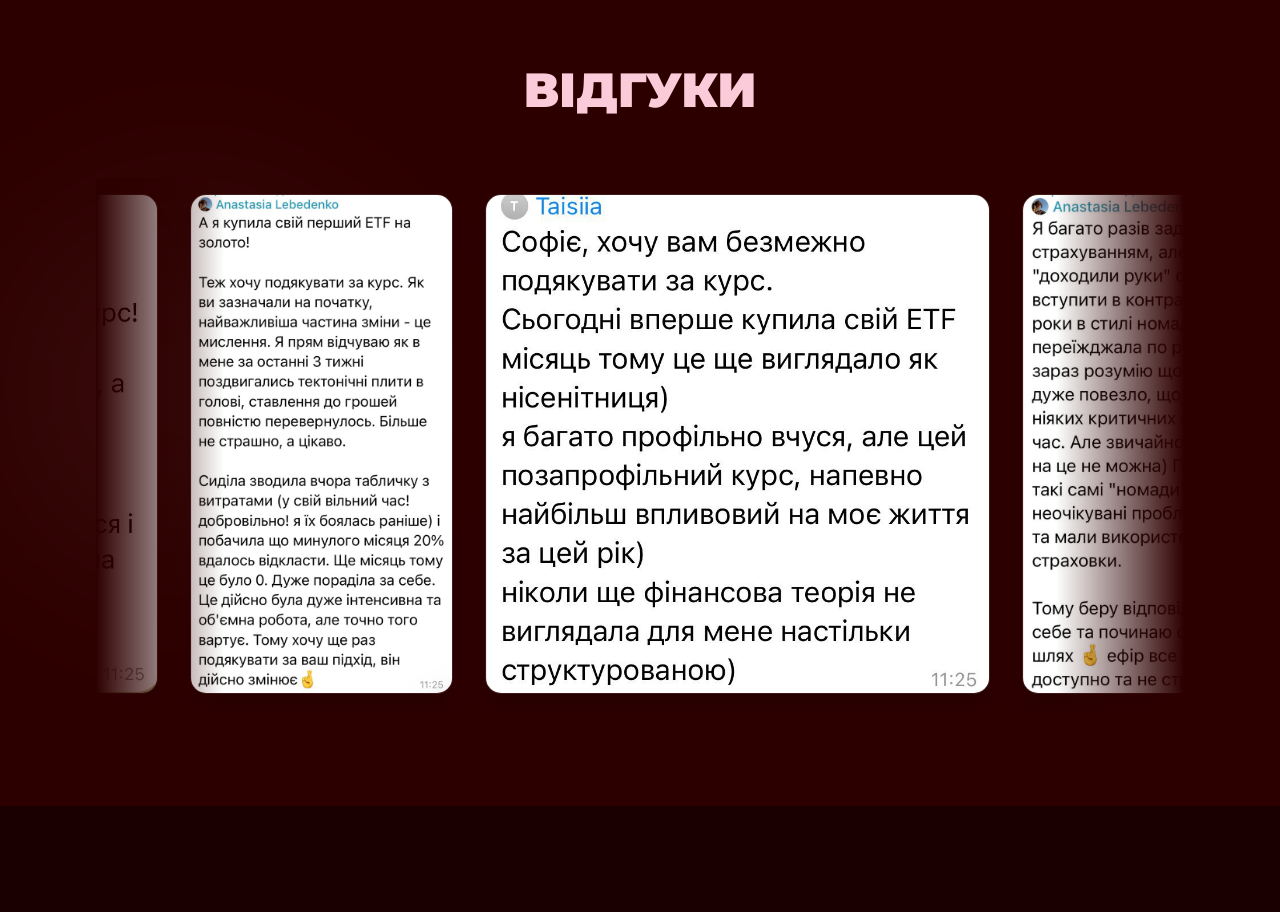
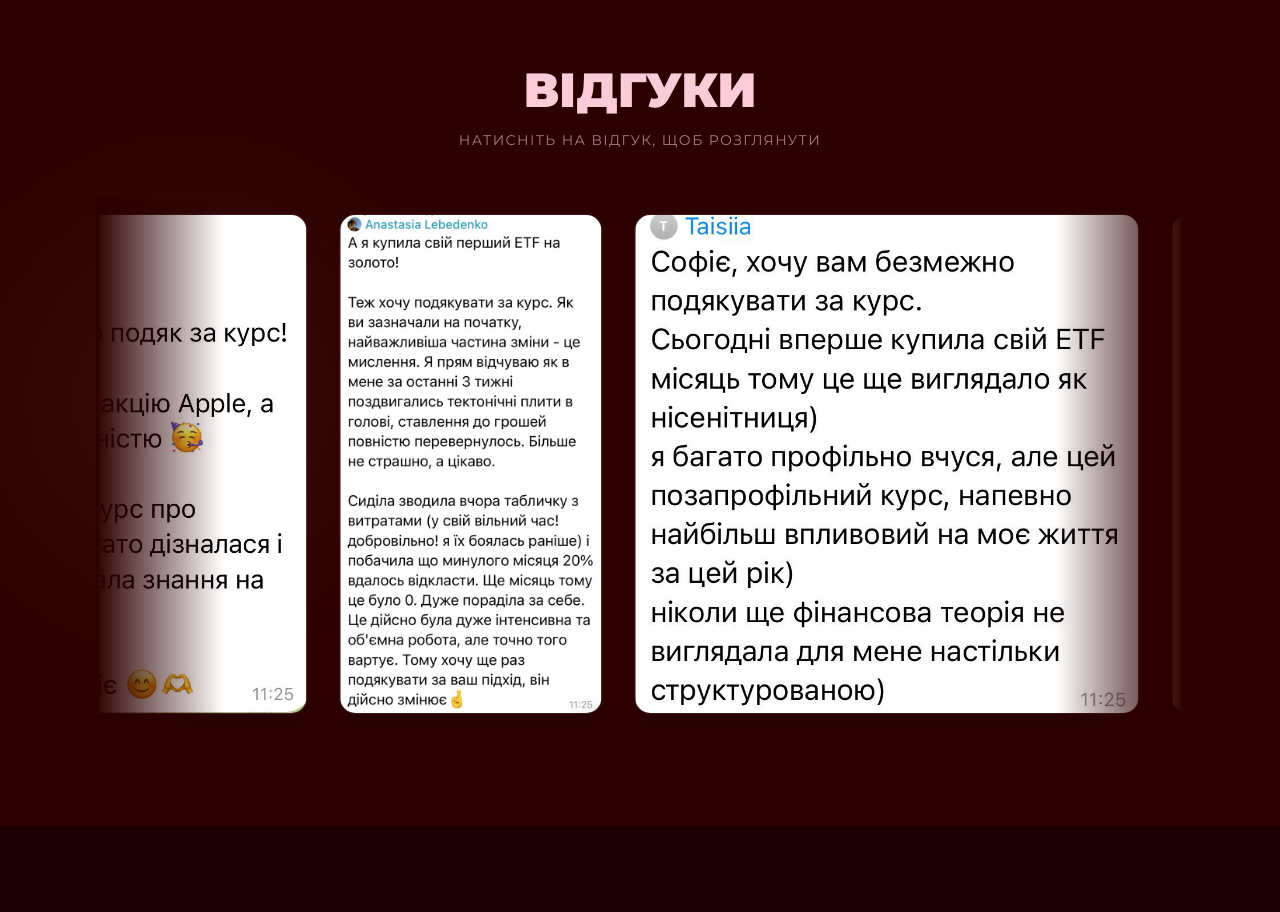
Before and after one commit to YuransiS/economica, a Next.js app: page / in a window 1280 px wide. Shown: the part 8000-8912 px from the top of the page. Built offline with nearby package versions, Linux system fonts and the light colour scheme.

Commit message:
"fix_lightbox_stability_and_add_pause_on_hover"

```diff
--- a/src/components/ReviewsSection.tsx
+++ b/src/components/ReviewsSection.tsx
@@ -1,10 +1,22 @@
 'use client';
 
-import { motion, AnimatePresence } from 'framer-motion';
-import { useState } from 'react';
+import { motion, AnimatePresence, useAnimation } from 'framer-motion';
+import { useState, useEffect } from 'react';
 
 export default function ReviewsSection() {
   const [selectedImage, setSelectedImage] = useState<string | null>(null);
+  const controls = useAnimation();
+
+  useEffect(() => {
+    controls.start({
+      x: [0, "-50%"],
+      transition: {
+        duration: 35,
+        repeat: Infinity,
+        ease: "linear",
+      }
+    });
+  }, [controls]);
 
   const reviews = [
     '/images/otziv_1.jpg',
@@ -25,30 +37,42 @@ export default function ReviewsSection() {
           initial={{ opacity: 0, y: 20 }}
           whileInView={{ opacity: 1, y: 0 }}
           viewport={{ once: true }}
-          className="font-montserrat text-4xl md:text-5xl font-black text-center text-[#FBCBDA] uppercase mb-16"
+          className="font-montserrat text-4xl md:text-5xl font-black text-center text-[#FBCBDA] uppercase mb-4"
         >
           Відгуки
         </motion.h2>
 
-        {/* Infinite Carousel */}
-        <div className="relative overflow-hidden w-full py-4 -mx-4 px-4 lg:mx-0 lg:px-0">
+        <motion.p
+          initial={{ opacity: 0 }}
+          whileInView={{ opacity: 1 }}
+          viewport={{ once: true }}
+          className="text-center text-[#FBCBDA]/60 font-montserrat text-sm uppercase tracking-widest mb-12"
+        >
+          Натисніть на відгук, щоб розглянути
+        </motion.p>
+
+        <div
+          className="relative overflow-hidden w-full py-4 -mx-4 px-4 lg:mx-0 lg:px-0"
+          onMouseEnter={() => controls.stop()}
+          onMouseLeave={() => controls.start({
+            x: [0, "-50%"],
+            transition: { duration: 35, repeat: Infinity, ease: "linear" }
+          })}
+        >
           <motion.div
             className="flex items-center gap-4 md:gap-8"
-            animate={{
-              x: [0, "-50%"],
-            }}
-            transition={{
-              duration: 30,
-              repeat: Infinity,
-              ease: "linear",
-            }}
+            animate={controls}
             style={{ width: "max-content" }}
           >
             {[...reviews, ...reviews].map((src, index) => (
               <motion.div
                 key={index}
                 whileHover={{ scale: 1.05 }}
-                onClick={() => setSelectedImage(src)}
+                onClick={(e) => {
+                  e.stopPropagation();
+                  setSelectedImage(src);
+                  controls.stop();
+                }}
                 className="shrink-0 h-[320px] md:h-[500px] w-auto max-w-[85vw] md:max-w-none rounded-2xl overflow-hidden shadow-xl border border-white/5 bg-white/5 cursor-pointer"
               >
                 <img
@@ -73,13 +97,21 @@ export default function ReviewsSection() {
               initial={{ opacity: 0 }}
               animate={{ opacity: 1 }}
               exit={{ opacity: 0 }}
-              onClick={() => setSelectedImage(null)}
+              onClick={(e) => {
+                e.stopPropagation();
+                setSelectedImage(null);
+                controls.start({
+                  x: [0, "-50%"],
+                  transition: { duration: 35, repeat: Infinity, ease: "linear" }
+                });
+              }}
               className="fixed inset-0 z-[100] bg-black/90 backdrop-blur-sm flex items-center justify-center p-4 md:p-12 cursor-zoom-out"
             >
               <motion.div
                 initial={{ scale: 0.9, opacity: 0 }}
                 animate={{ scale: 1, opacity: 1 }}
                 exit={{ scale: 0.9, opacity: 0 }}
+                onClick={(e) => e.stopPropagation()}
                 className="relative max-w-full max-h-full"
               >
                 <img
```
